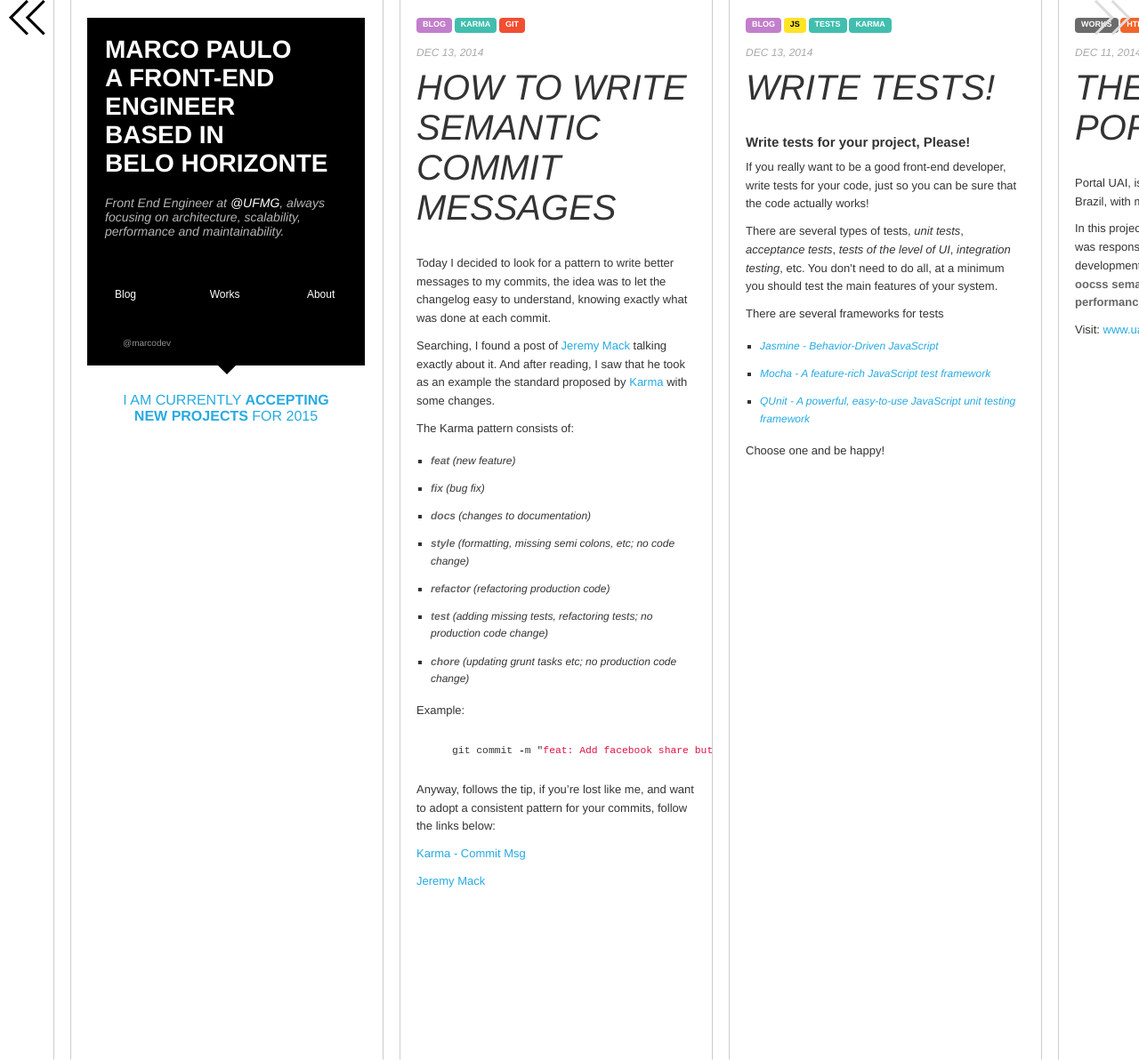
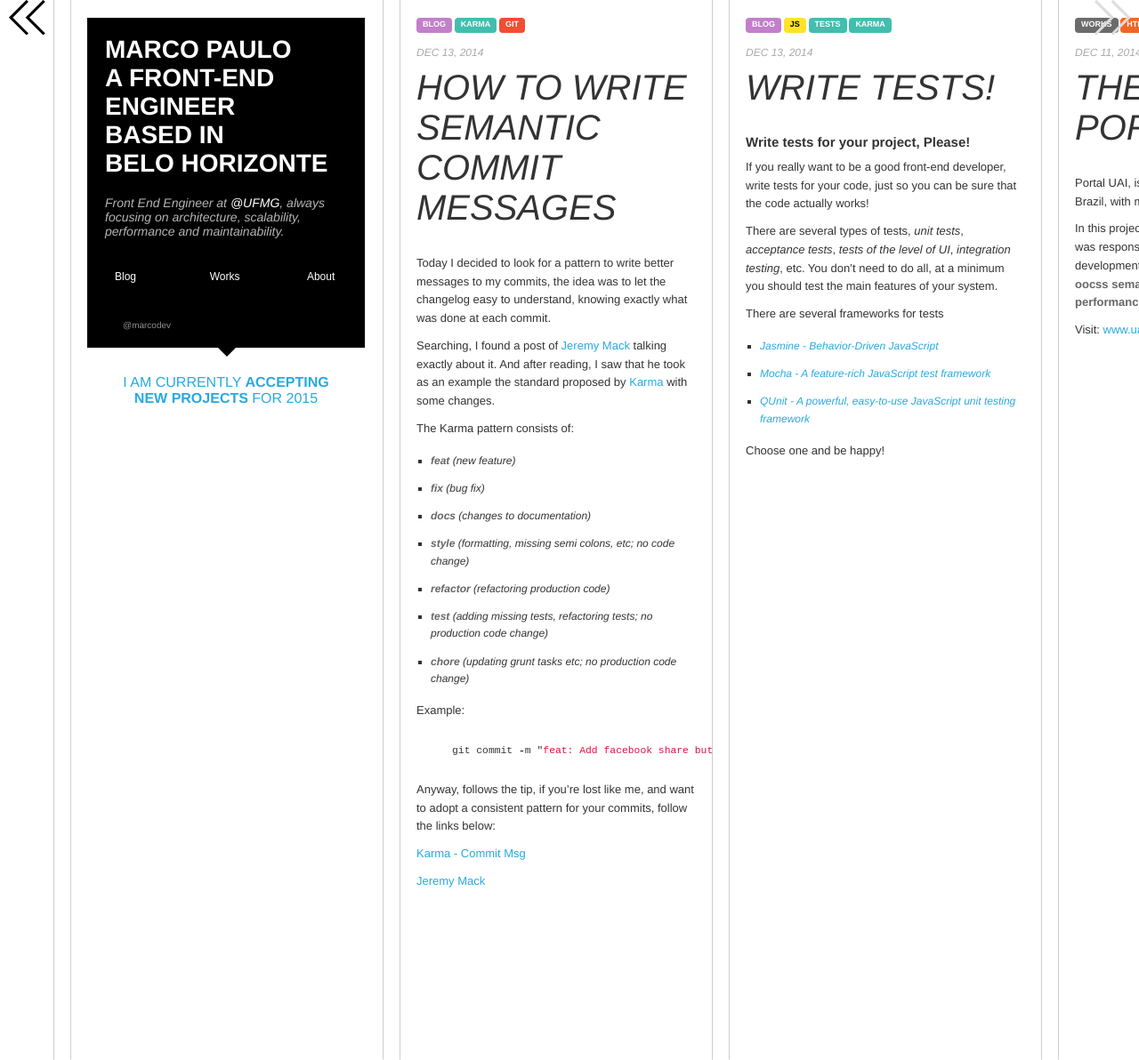
Before and after one commit to devmarco/devmarco.github.io, a Jekyll site: the page built from index.html, in a window 1280 px wide. Shown: the whole page at 89% size. Built offline with Jekyll 4.4.1, drawn with Linux system fonts in a browser that asks for light colours; comment, search, counter and statistics services are not loaded.

Commit message:
fix: Touch points in mobile

```diff
--- a/_sass/partials/_presentation.scss
+++ b/_sass/partials/_presentation.scss
@@ -57,7 +57,7 @@
     }
     .nav {
         width: 100%;
-        padding: 3em 0;
+        padding: 1em 0 3em;
         @extend .cf;
     }
 
```
